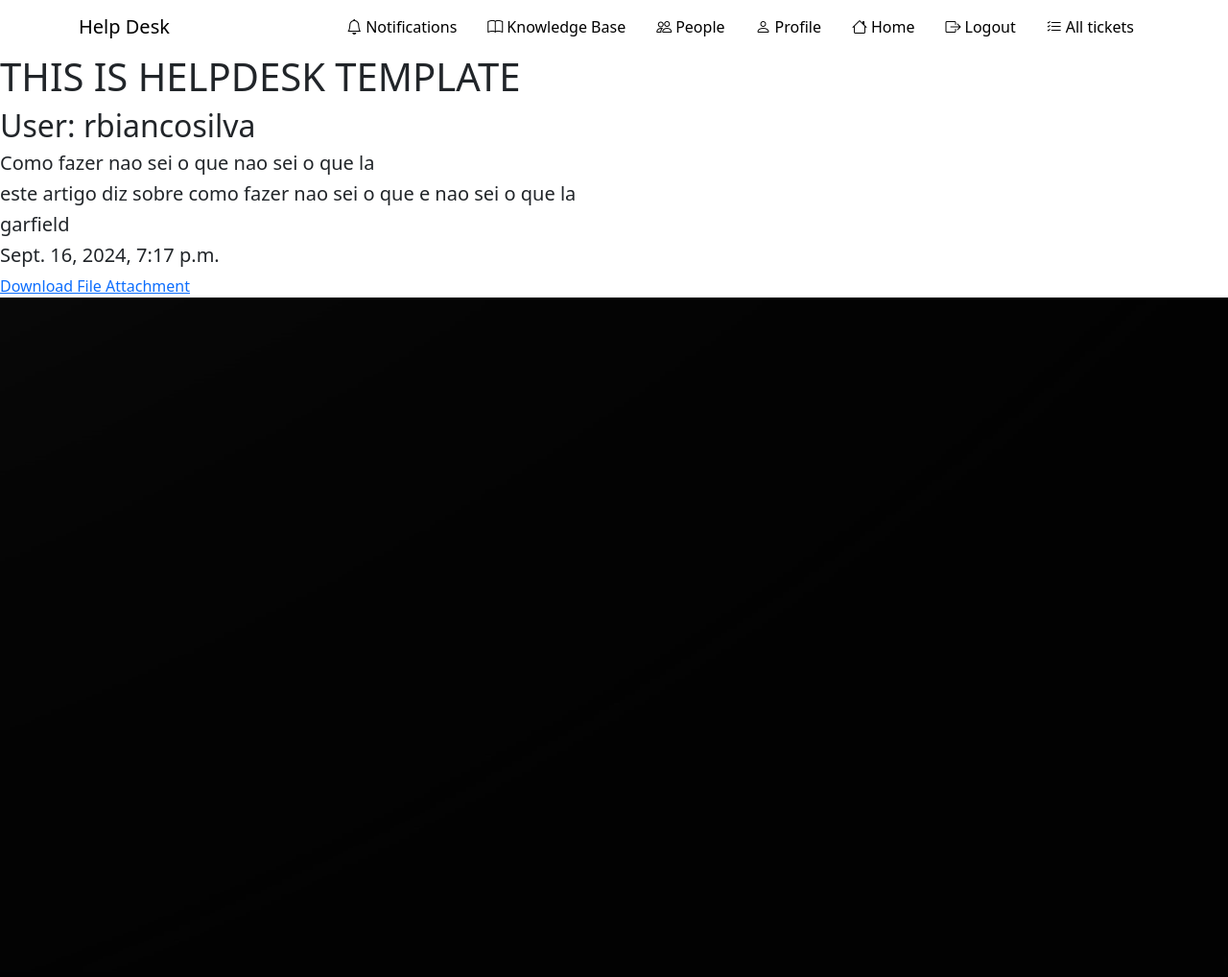
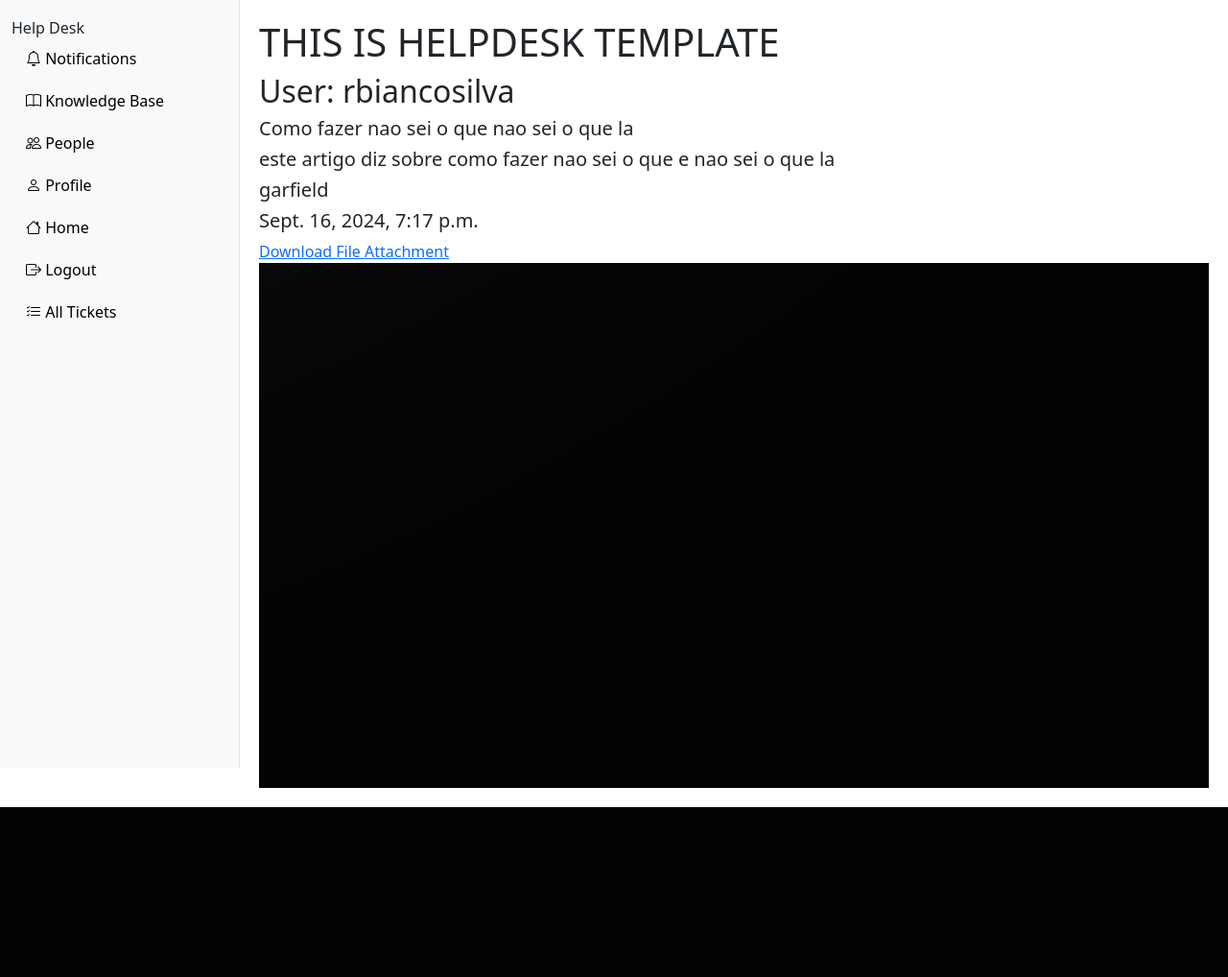
Before and after one commit to rbiancosilva/django-helpdesk, a Django app: page /knowledge_base/details/1 in a window 1280 px wide. Shown: the whole page at 96% size. After the commit the page ends 841 px from the top, so only its background shows below. Run offline with Django 5.2, Linux system fonts and the light colour scheme; a user stored in the database is signed in; data comes from the database, SQL or seed files in the repository.

Commit message:
Changed form navbar to sidebar

```diff
--- a/templates/base_helpdesk.html
+++ b/templates/base_helpdesk.html
@@ -14,55 +14,78 @@
     <link rel="stylesheet" href="https://cdn.jsdelivr.net/npm/bootstrap-icons@1.11.3/font/bootstrap-icons.min.css">
 </head>
 <style>
-        a.nav-link { color: black }
-        header { background-color: white }
-        a.nav-link i { padding-right: 4px }
+    .sidebar {
+        width: 250px; /* Set the width of the sidebar */
+        position: fixed; /* Fix it to the left side */
+        top: 0; /* Align to the top */
+        left: 0; /* Align to the left */
+        height: 100%; /* Full height */
+        background-color: #f8f9fa; /* Light background */
+        border-right: 1px solid #dee2e6; /* Optional border */
+        padding-top: 20px; /* Space at the top */
+        overflow-y: auto; /* Enable scrolling if necessary */
+    }
+
+    .nav-link {
+        padding: 10px 15px;
+        color: black
+    }
+
+    .nav-link:hover {
+        background-color: #e9ecef; /* Change background on hover */
+        color: #333; /* Change text color on hover */
+    }
+
+    .main-content {
+        margin-left: 250px; /* Same width as sidebar */
+        padding: 20px; /* Optional padding */
+    }
+
 </style>
 <body>
-    <header class="navbar navbar-expand-lg sticky-top " id="main-header">
+    <header class="sidebar" id="main-sidebar">
         <div class="container">
             <h1 class="navbar-brand m-0 p-0">Help Desk</h1>
-            <button class="navbar-toggler" data-bs-toggle="collapse" data-bs-target="#main-navbar">
-                <span><i class="bi bi-list"></i></span>
-            </button>
-            <nav class="navbar-collapse collapse justify-content-end" id="main-navbar">
-                <ul class="nav nav-pills d-block d-md-block d-lg-flex p-0">
-                    <li class="nav-item d-flex justify-content-center">
-                        <a class="nav-link" href="{% url 'index_notifications' %}"><i class="bi bi-bell"></i>Notifications</a>
+            <nav>
+                <ul class="nav flex-column">
+                    <li class="nav-item">
+                        <a class="nav-link" href="{% url 'index_notifications' %}"><i class="bi bi-bell"></i> Notifications</a>
                     </li>
-                    <li class="nav-item d-flex justify-content-center">
-                        <a class="nav-link" href="{% url 'index_knowledge_base' %}"><i class="bi bi-book"></i>Knowledge Base</a>
+                    <li class="nav-item">
+                        <a class="nav-link" href="{% url 'index_knowledge_base' %}"><i class="bi bi-book"></i> Knowledge Base</a>
                     </li>
-                    <li class="nav-item d-flex justify-content-center">
-                        <a class="nav-link" href="{% url 'all_user_profile' %}"><i class="bi bi-people"></i>People</a>
+                    <li class="nav-item">
+                        <a class="nav-link" href="{% url 'all_user_profile' %}"><i class="bi bi-people"></i> People</a>
                     </li>
-                    <li class="nav-item d-flex justify-content-center">
-                        <a class="nav-link" href="{% url 'details_user_profile' user.id %}"><i class="bi bi-person"></i>Profile</a>
+                    <li class="nav-item">
+                        <a class="nav-link" href="{% url 'details_user_profile' user.id %}"><i class="bi bi-person"></i> Profile</a>
                     </li>
-                    <li class="nav-item d-flex justify-content-center">
-                        <a class="nav-link" href="{% url 'index_tickets' %}"><i class="bi bi-house"></i>Home</a>
+                    <li class="nav-item">
+                        <a class="nav-link" href="{% url 'index_tickets' %}"><i class="bi bi-house"></i> Home</a>
                     </li>
-                    <li class="nav-item d-flex justify-content-center">
-                        <a class="nav-link" href="{% url 'logout_authentication' %}"><i class="bi bi-box-arrow-right"></i>Logout</a>
+                    <li class="nav-item">
+                        <a class="nav-link" href="{% url 'logout_authentication' %}"><i class="bi bi-box-arrow-right"></i> Logout</a>
                     </li>
                     {% if user.profile.role == "user" %}
-                    <li class="nav-item d-flex justify-content-center">
-                        <a class="nav-link" href="{% url 'new_tickets' %}"><i class="bi bi-plus-circle"></i>New Ticket</a>
+                    <li class="nav-item">
+                        <a class="nav-link" href="{% url 'new_tickets' %}"><i class="bi bi-plus-circle"></i> New Ticket</a>
                     </li>
                     {% endif %}
                     {% if user.profile.role == "operator" %}
-                    <li class="nav-item d-flex justify-content-center">
-                        <a class="nav-link" href="{% url 'all_tickets' %}"><i class="bi bi-list-check"></i>All tickets</a>
+                    <li class="nav-item">
+                        <a class="nav-link" href="{% url 'all_tickets' %}"><i class="bi bi-list-check"></i> All Tickets</a>
                     </li>
                     {% endif %}
                 </ul>
             </nav>
         </div>
     </header>
-    <h1>THIS IS HELPDESK TEMPLATE</h1>
-    <h2>User: {{user.username}}</h2>
-    {% block content %}
-    {% endblock %}
+    <div class="main-content">
+        <h1>THIS IS HELPDESK TEMPLATE</h1>
+        <h2>User: {{user.username}}</h2>
+        {% block content %}
+        {% endblock %}
+    </div>
     <script src="https://cdn.jsdelivr.net/npm/bootstrap@5.3.3/dist/js/bootstrap.bundle.min.js" integrity="sha384-YvpcrYf0tY3lHB60NNkmXc5s9fDVZLESaAA55NDzOxhy9GkcIdslK1eN7N6jIeHz" crossorigin="anonymous"></script>
 </body>
 </html>
```
